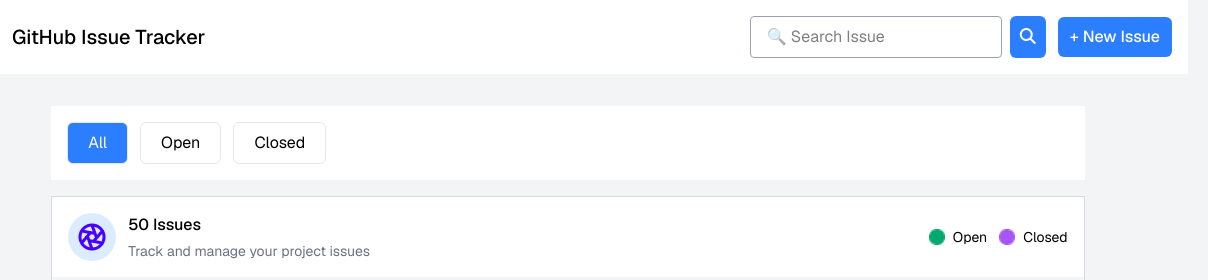
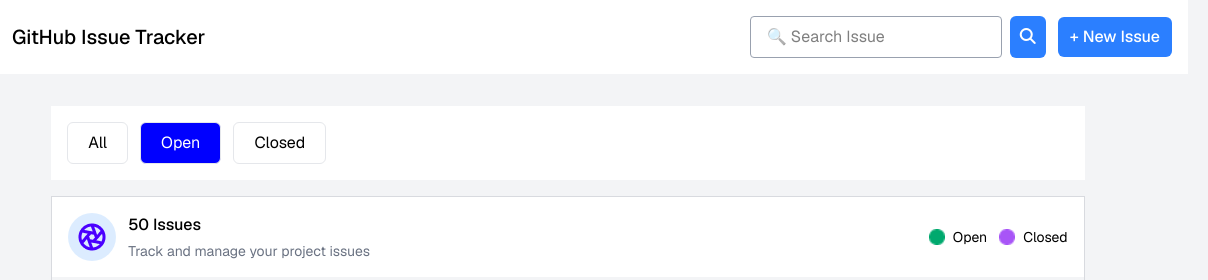
Before and after one commit to ihriyad/Github-Issue-Tracker, a plain HTML site: page home.html in a window 1280 px wide. Both pictures are taken after a click on the button "Open". Shown: the top 280 px of the page, 72-1280 px from the left. Drawn offline with nearby package versions, Linux system fonts and the light colour scheme.

Commit message:
added btn toggle

```diff
--- a/home.html
+++ b/home.html
@@ -59,14 +59,14 @@
       <section class="mt-8 bg-white p-4 w-11/12 sm:w-10/12 mx-auto">
         <div class="flex gap-3 flex-wrap">
           <button
-            class="bg-blue-500 text-white px-5 py-2 rounded-md border border-gray-200"
+            class="btn active px-5 py-2 rounded-md border border-gray-200"
           >
             All
           </button>
-          <button class="bg-white px-5 py-2 rounded-md border border-gray-200">
+          <button class="btn bg-white px-5 py-2 rounded-md border border-gray-200">
             Open
           </button>
-          <button class="bg-white px-5 py-2 rounded-md border border-gray-200">
+          <button class="btn bg-white px-5 py-2 rounded-md border border-gray-200">
             Closed
           </button>
         </div>
@@ -176,5 +176,6 @@
         </div>
       </section>
     </main>
+    <script src="./scripts/2.active-btn.js"></script>
   </body>
 </html>
--- /dev/null
+++ b/scripts/2.active-btn.js
@@ -0,0 +1,12 @@
+const buttons = document.querySelectorAll(".btn");
+// console.log(buttons)
+buttons.forEach(function (button) {
+  // console.log(button)
+  button.addEventListener("click", function () {
+    buttons.forEach(function (btn) {
+      // console.log(btn)
+      btn.classList.remove("active");
+    });
+    button.classList.add("active");
+  });
+});
--- a/styles/style.css
+++ b/styles/style.css
@@ -18,3 +18,8 @@
     font-size: 16px;
     font-weight: 500;
 }
+
+.active {
+  background: blue;
+  color: white;
+}
```
